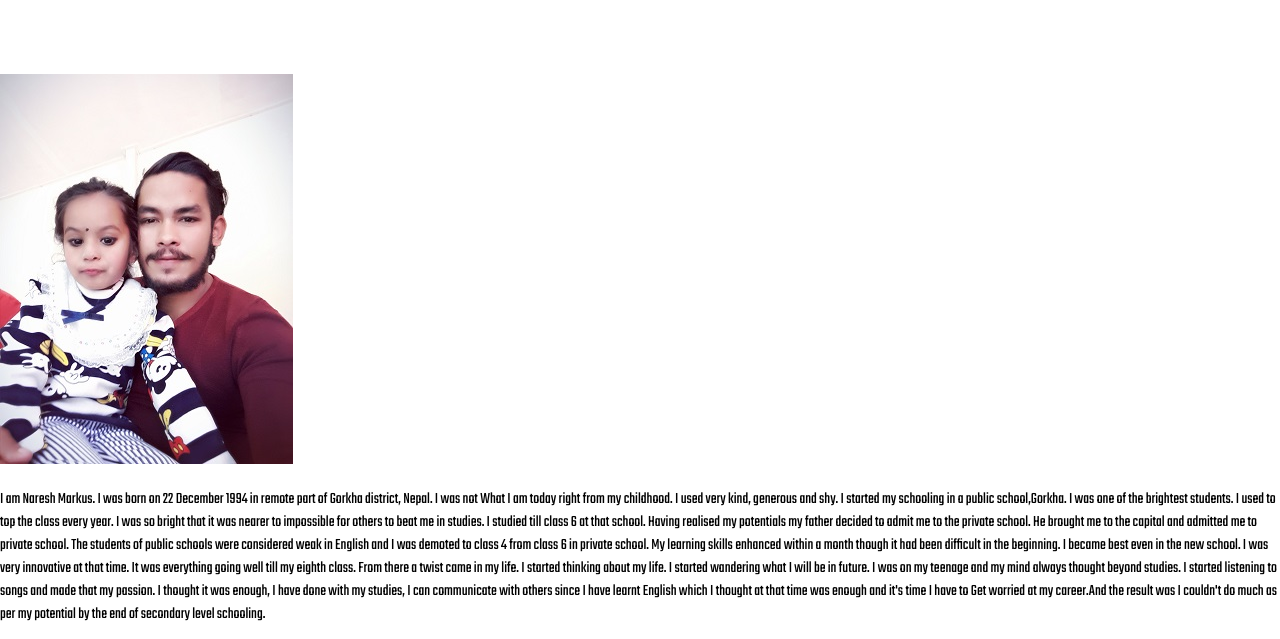
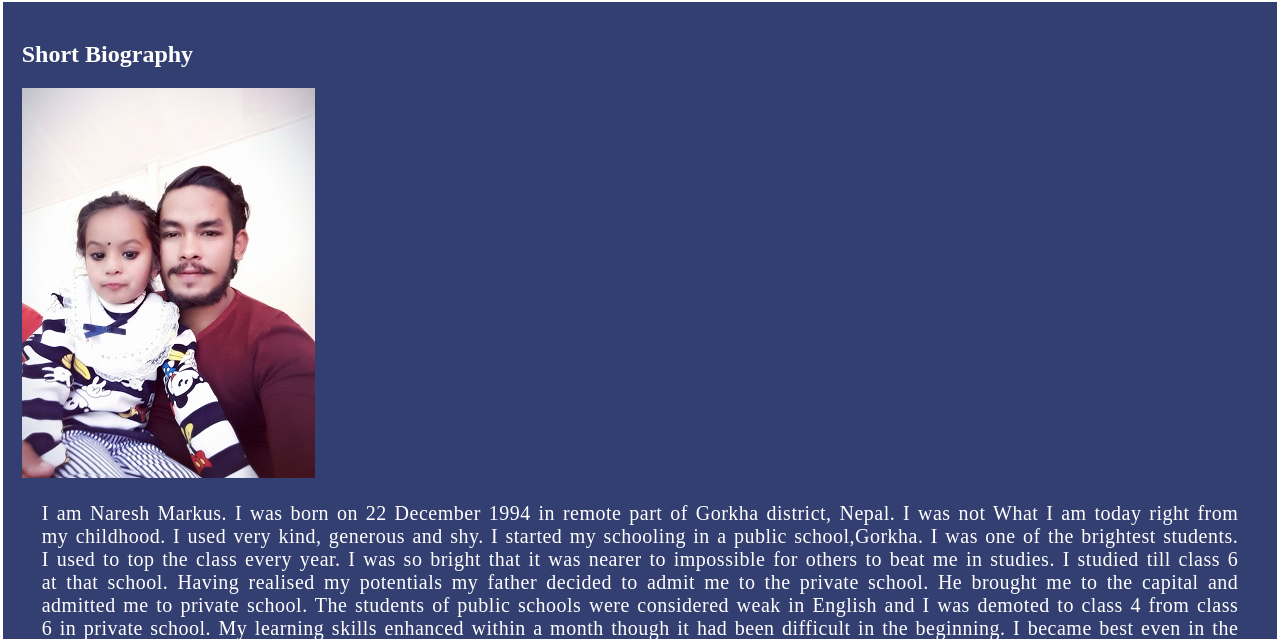
Before and after one commit to axcqvnz/xla_csy1018_zrc, a plain HTML site: page bio.html in a window 1280 px wide. Shown: the part 130-769 px from the top of the page. Drawn offline with Linux system fonts and the light colour scheme.

Commit message:
Shortbiography

```diff
--- a/css/bio.css
+++ b/css/bio.css
@@ -25,6 +25,19 @@ header {
 header img {
     margin-right: 20px;
 }
+section{
+font-family: 'EB Garamond', serif;
+padding:1.5%;margin:0.2%;background:rgb(52, 63, 113);
+}
+section article{
+  margin: 0 20px;text-align: justify;
+}
+section p{
+  color: white;font-size: 20px;
+  letter-spacing: 0.5px;
+  word-spacing: 1.5px;
+}
+
 
 footer {
     display: flex;
```
Also changed, not shown: bio.html (+1 -1 lines).
